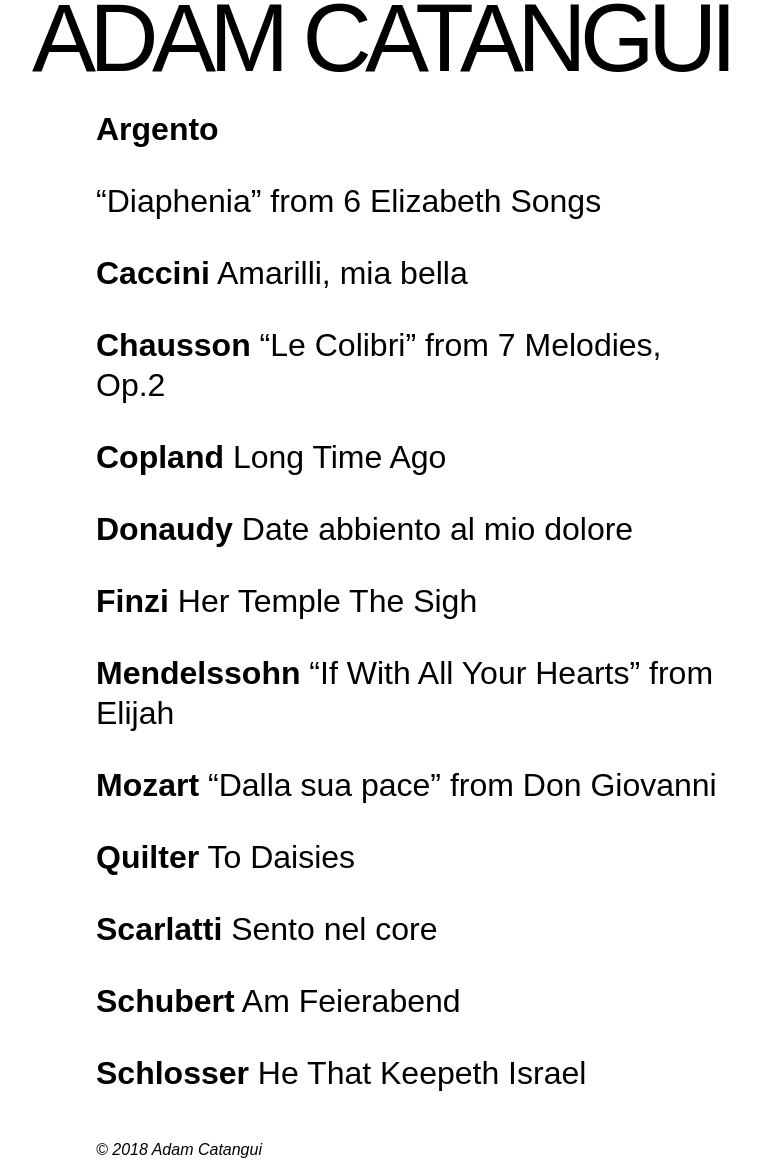
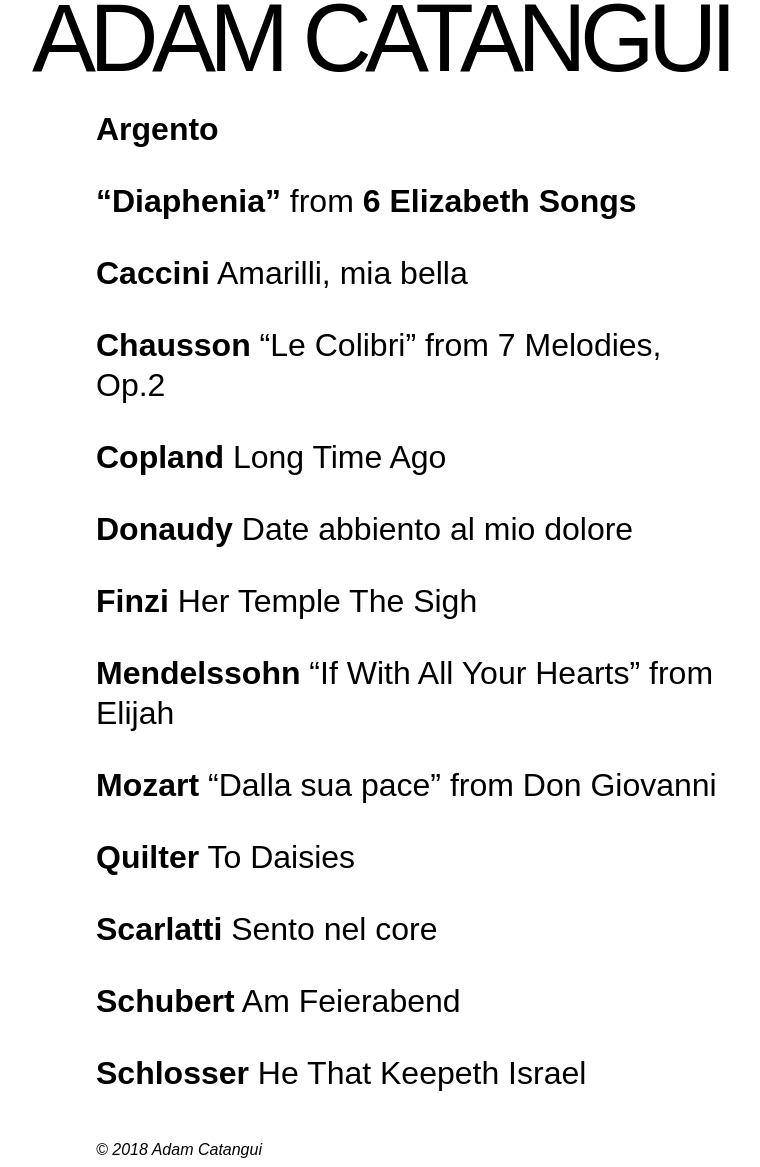
Before and after one commit to seancaat/adam, a Jekyll site: the page built from repertoire.md, in a window 1280 px wide. Shown: the whole page, without its empty margins (160-920 px from the left). Built offline with Jekyll 4.4.1, drawn with Linux system fonts in a browser that asks for light colours.

```diff
--- a/repertoire.md
+++ b/repertoire.md
@@ -6,7 +6,8 @@ layout: default
 
 **Argento**
 
-   “Diaphenia”  from 6 Elizabeth Songs
+   **“Diaphenia”**  from **6 Elizabeth Songs**
+
 
 **Caccini**
    Amarilli, mia bella
```
